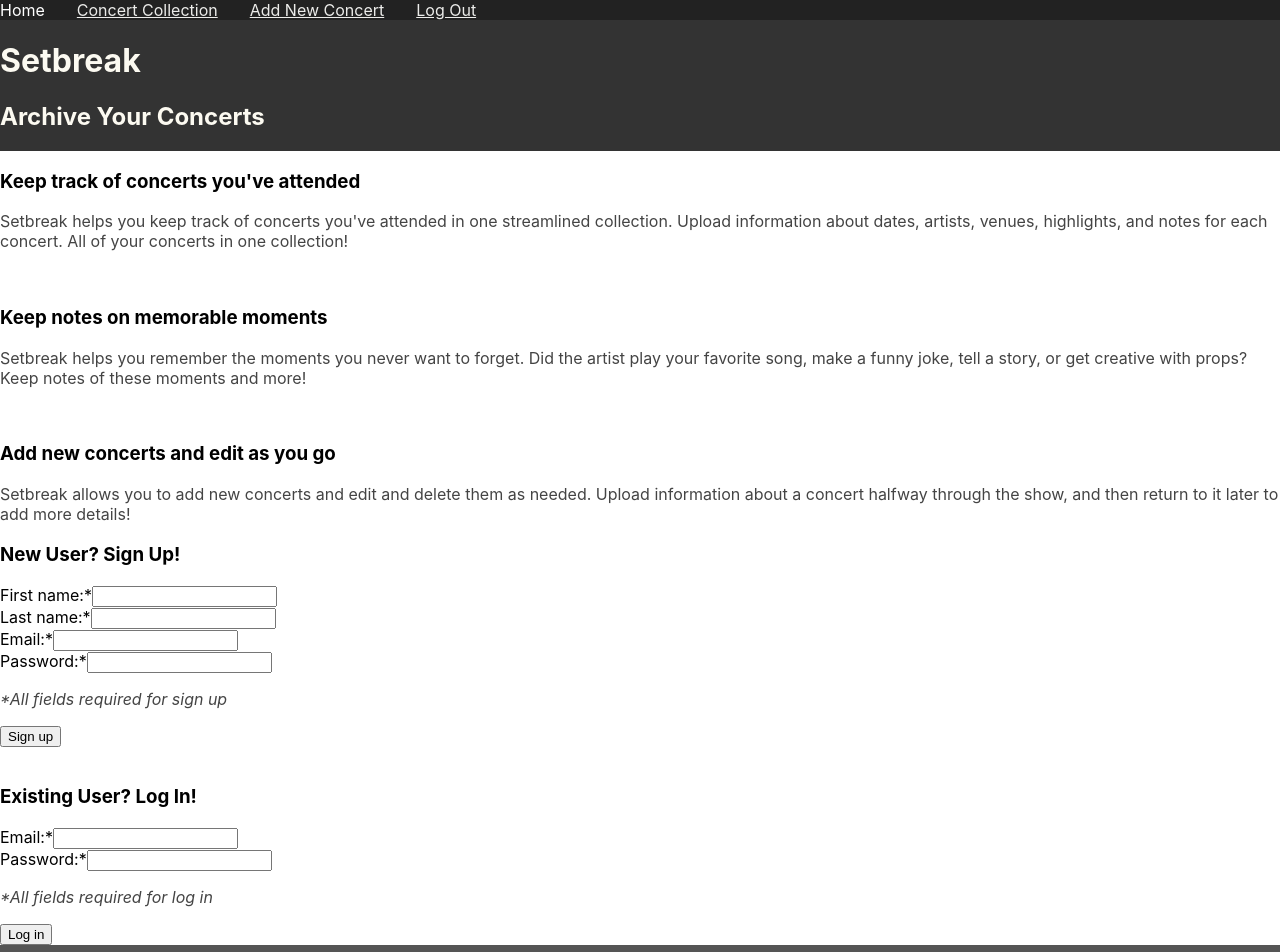
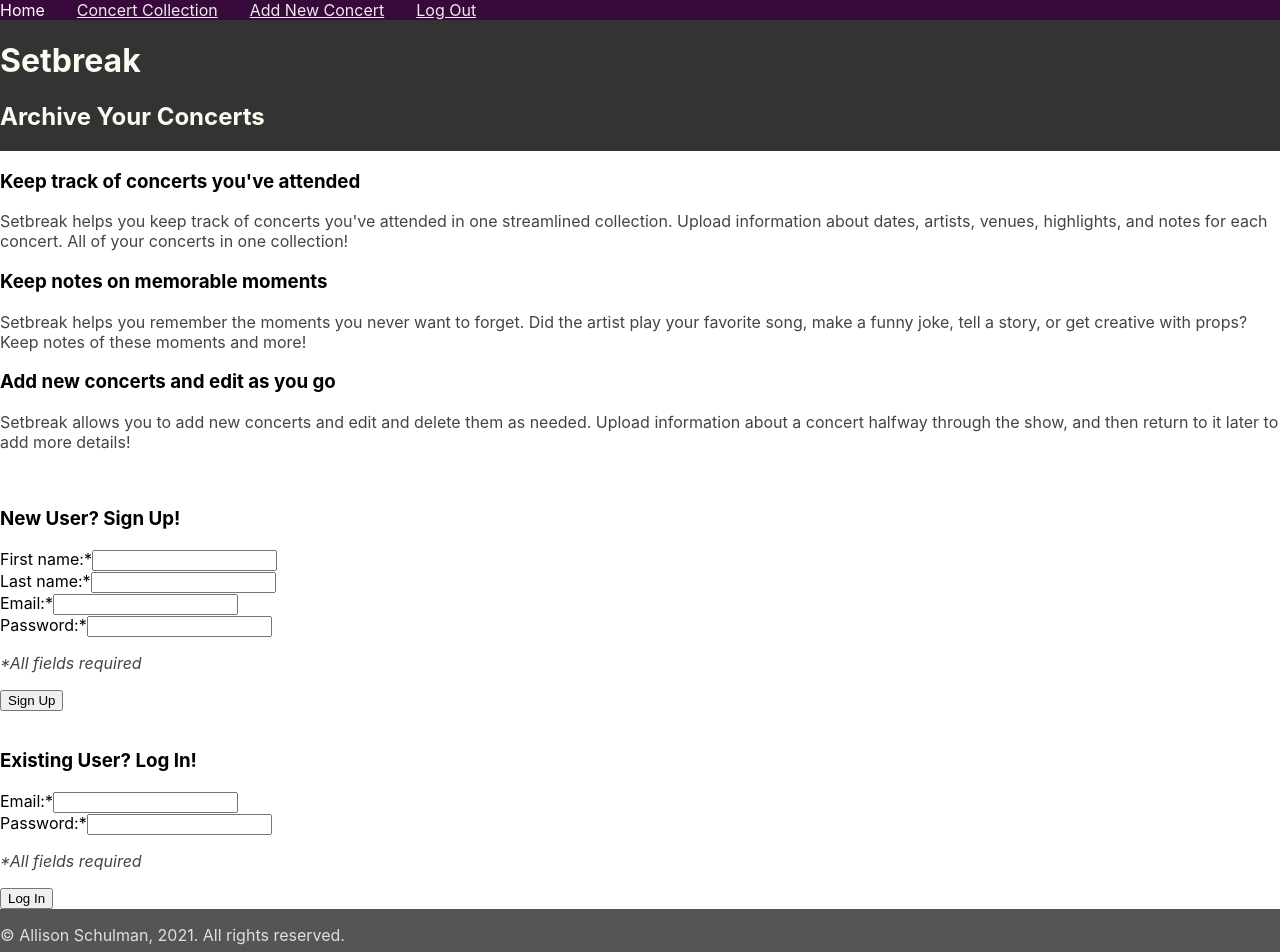
Before and after one commit to sneakin-allie/Setbreak, a React (Create React App) app: page / in a window 1280 px wide. Shown: the top 952 px of the page. Built offline with nearby package versions, Linux system fonts and the light colour scheme; no server answers; the HTML template or start-up script is replaced by a standard one.

Commit message:
Iterated based on feedback and started CSS styling

```diff
--- a/src/App.css
+++ b/src/App.css
@@ -1,3 +1,7 @@
+.App {
+    box-sizing: border-box;
+}
+
 .App {
     display: flex;
     flex-direction: column;
--- a/src/LandingPage/LandingPage.js
+++ b/src/LandingPage/LandingPage.js
@@ -5,15 +5,20 @@ import SignUpForm from '../SignUpForm/SignUpForm';
 class LandingPage extends React.Component {
     render() {
         return (
-            <div className="landing-page">
-                <h3>Keep track of concerts you've attended</h3>
-                <p>Setbreak helps you keep track of concerts you've attended in one streamlined collection. Upload information about dates, artists, venues, highlights, and notes for each concert. All of your concerts in one collection!</p>
+            <div className="Landing-page">
+                <section className="Landing-page-sub-header">
+                    <h3>Keep track of concerts you've attended</h3>
+                    <p>Setbreak helps you keep track of concerts you've attended in one streamlined collection. Upload information about dates, artists, venues, highlights, and notes for each concert. All of your concerts in one collection!</p>
+                </section>
+                <section className="Landing-page-sub-header">
+                    <h3>Keep notes on memorable moments</h3>
+                    <p>Setbreak helps you remember the moments you never want to forget. Did the artist play your favorite song, make a funny joke, tell a story, or get creative with props? Keep notes of these moments and more!</p>
+                </section>
+                <section className="Landing-page-sub-headers">
+                    <h3>Add new concerts and edit as you go</h3>
+                    <p>Setbreak allows you to add new concerts and edit and delete them as needed. Upload information about a concert halfway through the show, and then return to it later to add more details!</p>
+                </section>
                 <br />
-                <h3>Keep notes on memorable moments</h3>
-                <p>Setbreak helps you remember the moments you never want to forget. Did the artist play your favorite song, make a funny joke, tell a story, or get creative with props? Keep notes of these moments and more!</p>
-                <br />
-                <h3>Add new concerts and edit as you go</h3>
-                <p>Setbreak allows you to add new concerts and edit and delete them as needed. Upload information about a concert halfway through the show, and then return to it later to add more details!</p>
                 <SignUpForm onSignUp={this.props.onSignUp}/>
                 <br />
                 <LoginForm onLogin={this.props.onLogin}/>
--- a/src/LoginForm/LoginForm.js
+++ b/src/LoginForm/LoginForm.js
@@ -80,9 +80,9 @@ class LoginForm extends React.Component {
                             name="password"
                             onChange={this.handleChange}
                         />
-                        <p><i>*All fields required for log in</i></p>
+                        <p><i>*All fields required</i></p>
                         <div className='error-message'>{this.state.errorMessage}</div>
-                        <button type="submit">Log in</button>
+                        <button type="submit">Log In</button>
                     </form>
             </div>
         );
--- a/src/Nav/Nav.css
+++ b/src/Nav/Nav.css
@@ -1,15 +1,20 @@
-.nav a,
-.nav a:active,
-.nav a:focus,
-.nav a:visited {
+.Nav a,
+.Nav a:active,
+.Nav a:focus,
+.Nav a:visited {
   color: #ececea;
 }
 
-.nav a:hover {
+.Nav a:hover {
   color: #ffffff;
   text-decoration: solid;
 }
 
-.nav a:not(:last-of-type) {
+.Nav a:not(:last-of-type) {
   margin-right: 32px;
 }
+
+.Nav {
+  color: white;
+  background-color: #380a3b;
+}
--- a/src/Nav/Nav.js
+++ b/src/Nav/Nav.js
@@ -5,7 +5,7 @@ import './Nav.css';
 class Nav extends React.Component {
     render() {
         return (
-            <div className="nav">
+            <div className="Nav">
                 <Link to="/">
                     Home
                 </Link>
--- a/src/SignUpForm/SignUpForm.js
+++ b/src/SignUpForm/SignUpForm.js
@@ -119,9 +119,9 @@ class SignUpForm extends React.Component {
                             onChange={this.handleChange}
                             required
                         />
-                        <p><i>*All fields required for sign up</i></p>
+                        <p><i>*All fields required</i></p>
                         <div className="error-message">{this.state.errorMessage}</div>
-                        <button type="submit">Sign up</button>
+                        <button type="submit">Sign Up</button>
                     </form>
             </div>
         );
```
